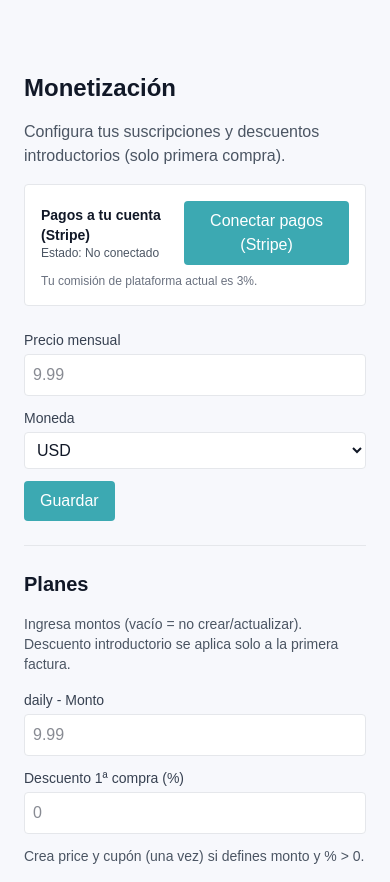
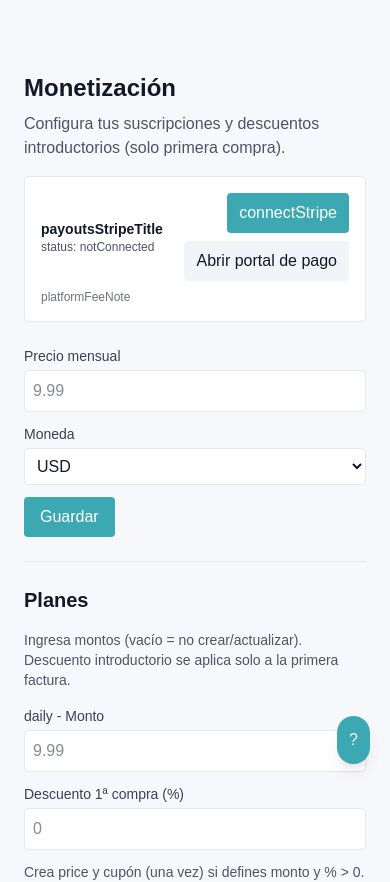
Before and after one commit to carlockk/lustlyvip, a Next.js app: page /monetization in a window 390 px wide. Shown: the top 882 px of the page. Built offline with nearby package versions, Linux system fonts and the light colour scheme; no server answers.

Commit message:
monetization tooltip

```diff
--- a/src/app/monetization/page.js
+++ b/src/app/monetization/page.js
@@ -1,186 +1,452 @@
 // src/app/monetization/page.js
+"use client";
 
-'use client';
-
-import { useState, useEffect } from 'react';
-import { useLanguage } from '@/lib/i18n';
+import { useEffect, useState } from "react";
+import { useLanguage } from "@/lib/i18n";
 
 export default function MonetizationPage() {
   const { t } = useLanguage();
-  const [amount, setAmount] = useState('');
-  const [currency, setCurrency] = useState('usd');
+
+  // precio base
+  const [amount, setAmount] = useState("");
+  const [currency, setCurrency] = useState("usd");
   const [loading, setLoading] = useState(false);
   const [message, setMessage] = useState(null);
   const [current, setCurrent] = useState(null);
+
+  // planes
   const [plans, setPlans] = useState({
-    day_1: { amount: '', introPercent: '' },
-    week_1: { amount: '', introPercent: '' },
-    month_1: { amount: '', introPercent: '' },
-    month_3: { amount: '', introPercent: '' },
-    month_6: { amount: '', introPercent: '' },
-    year_1: { amount: '', introPercent: '' },
+    day_1: { amount: "", introPercent: "" },
+    week_1: { amount: "", introPercent: "" },
+    month_1: { amount: "", introPercent: "" },
+    month_3: { amount: "", introPercent: "" },
+    month_6: { amount: "", introPercent: "" },
+    year_1: { amount: "", introPercent: "" },
   });
   const [savingPlans, setSavingPlans] = useState(false);
-  const [connect, setConnect] = useState({ connected: false, chargesEnabled: false, accountId: null, loading: false, error: null });
+
+  // stripe connect + portal
+  const [connect, setConnect] = useState({
+    connected: false,
+    chargesEnabled: false,
+    accountId: null,
+    loading: false,
+    error: null,
+  });
+
+  // ayuda móvil
+  const [showHelp, setShowHelp] = useState(false);
 
   useEffect(() => {
     (async () => {
       try {
-        const res = await fetch('/api/creators/monetization');
+        const res = await fetch("/api/creators/monetization");
         const data = await res.json();
         if (res.ok) setCurrent(data);
       } catch {}
       try {
-        const r2 = await fetch('/api/creators/monetization/plans');
+        const r2 = await fetch("/api/creators/monetization/plans");
         const d2 = await r2.json();
         if (r2.ok) {
           const intro = d2.introPercents || {};
           setPlans((prev) => ({
             ...prev,
-            day_1: { amount: '', introPercent: intro.day_1 || '' },
-            week_1: { amount: '', introPercent: intro.week_1 || '' },
-            month_1: { amount: '', introPercent: intro.month_1 || '' },
-            month_3: { amount: '', introPercent: intro.month_3 || '' },
-            month_6: { amount: '', introPercent: intro.month_6 || '' },
-            year_1: { amount: '', introPercent: intro.year_1 || '' },
+            day_1: { amount: "", introPercent: intro.day_1 || "" },
+            week_1: { amount: "", introPercent: intro.week_1 || "" },
+            month_1: { amount: "", introPercent: intro.month_1 || "" },
+            month_3: { amount: "", introPercent: intro.month_3 || "" },
+            month_6: { amount: "", introPercent: intro.month_6 || "" },
+            year_1: { amount: "", introPercent: intro.year_1 || "" },
           }));
         }
       } catch {}
       try {
-        const cs = await fetch('/api/stripe/connect/status');
+        const cs = await fetch("/api/stripe/connect/status");
         const j = await cs.json();
-        if (cs.ok) setConnect((c)=>({ ...c, ...j }));
+        if (cs.ok) setConnect((c) => ({ ...c, ...j }));
       } catch {}
     })();
   }, []);
 
-  const save = async (e) => {
+  // ───────────────────────────────────────────────────────────
+  // Actions
+  // ───────────────────────────────────────────────────────────
+  async function handleConnect() {
+    try {
+      setConnect((c) => ({ ...c, loading: true, error: null }));
+      const r = await fetch("/api/stripe/connect/onboard", { method: "POST" });
+      const j = await r.json();
+      if (!r.ok) throw new Error(j.message || "Error");
+      window.location.href = j.url; // Stripe onboarding
+    } catch (e) {
+      setConnect((c) => ({ ...c, loading: false, error: e.message }));
+    }
+  }
+
+  async function refreshConnectStatus() {
+    try {
+      setConnect((c) => ({ ...c, loading: true, error: null }));
+      const r = await fetch("/api/stripe/connect/status", { method: "POST" });
+      const j = await r.json();
+      if (!r.ok) throw new Error(j.message || "Error");
+      setConnect((c) => ({ ...c, ...j, loading: false }));
+    } catch (e) {
+      setConnect((c) => ({ ...c, loading: false, error: e.message }));
+    }
+  }
+
+  async function openPortal() {
+    try {
+      setConnect((c) => ({ ...c, loading: true, error: null }));
+      const endpoint =
+        process.env.NODE_ENV === "production"
+          ? "/api/stripe/portal"
+          : "/api/stripe/portal/dev";
+      const res = await fetch(endpoint, { method: "POST" });
+      const data = await res.json().catch(() => null);
+      if (!res.ok || !data?.url)
+        throw new Error((data && data.message) || t("openStripePortal"));
+      window.location.href = data.url; // Stripe customer portal
+    } catch (e) {
+      setConnect((c) => ({ ...c, loading: false, error: e.message }));
+    }
+  }
+
+  async function save(e) {
     e.preventDefault();
     setLoading(true);
     setMessage(null);
     try {
-      const cents = (currency.toLowerCase() === 'clp')
-        ? parseInt(amount, 10)
-        : Math.round(parseFloat(amount) * 100);
-      const res = await fetch('/api/creators/monetization', {
-        method: 'POST',
-        headers: { 'Content-Type': 'application/json' },
-        body: JSON.stringify({ amount: cents, currency })
+      const cents =
+        currency.toLowerCase() === "clp"
+          ? parseInt(amount, 10)
+          : Math.round(parseFloat(amount || "0") * 100);
+
+      if (!Number.isFinite(cents) || cents <= 0)
+        throw new Error(t("invalidAmount") || "Monto inválido");
+
+      const res = await fetch("/api/creators/monetization", {
+        method: "POST",
+        headers: { "Content-Type": "application/json" },
+        body: JSON.stringify({ amount: cents, currency }),
       });
       const data = await res.json();
-      if (!res.ok) throw new Error(data.message || 'Error');
-      setMessage(t('saved'));
+      if (!res.ok) throw new Error(data.message || "Error");
+      setMessage(t("saved") || "Guardado");
       setCurrent(data);
     } catch (e) {
       setMessage(e.message);
     } finally {
       setLoading(false);
     }
-  };
+  }
 
-  const savePlans = async (e) => {
+  async function savePlans(e) {
     e.preventDefault();
     setSavingPlans(true);
     setMessage(null);
     try {
       const bodyPlans = {};
       for (const [k, v] of Object.entries(plans)) {
-        const amt = (v.amount || '').trim();
-        const pct = (v.introPercent || '').trim();
+        const amt = (v.amount || "").trim();
+        const pct = (v.introPercent || "").trim();
         if (amt) {
-          const cents = (currency.toLowerCase() === 'clp') ? parseInt(amt, 10) : Math.round(parseFloat(amt) * 100);
-          if (!Number.isFinite(cents) || cents <= 0) throw new Error(`Monto inválido para ${k}`);
+          const cents =
+            currency.toLowerCase() === "clp"
+              ? parseInt(amt, 10)
+              : Math.round(parseFloat(amt) * 100);
+          if (!Number.isFinite(cents) || cents <= 0)
+            throw new Error(`Monto inválido para ${k}`);
           const introPercent = pct ? parseInt(pct, 10) : 0;
           bodyPlans[k] = { amount: cents, introPercent };
         }
       }
-      if (Object.keys(bodyPlans).length === 0) throw new Error('Define al menos un plan con monto.');
-      const res = await fetch('/api/creators/monetization/plans', {
-        method: 'POST',
-        headers: { 'Content-Type': 'application/json' },
-        body: JSON.stringify({ currency, plans: bodyPlans })
+      if (Object.keys(bodyPlans).length === 0)
+        throw new Error(
+          t("defineAtLeastOnePlan") || "Define al menos un plan con monto."
+        );
+
+      const res = await fetch("/api/creators/monetization/plans", {
+        method: "POST",
+        headers: { "Content-Type": "application/json" },
+        body: JSON.stringify({ currency, plans: bodyPlans }),
       });
       const data = await res.json();
-      if (!res.ok) throw new Error(data.message || 'Error');
-      setMessage(t('saved'));
+      if (!res.ok) throw new Error(data.message || "Error");
+      setMessage(t("saved") || "Guardado");
     } catch (e) {
       setMessage(e.message);
     } finally {
       setSavingPlans(false);
     }
-  };
+  }
 
+  // ───────────────────────────────────────────────────────────
+  // UI
+  // ───────────────────────────────────────────────────────────
   return (
     <div className="max-w-md mx-auto p-6">
-      <h1 className="text-2xl font-bold mb-4">{t('monetizationTitle')}</h1>
-      <p className="text-gray-400 mb-4">{t('monetizationDesc')}</p>
+      <h1 className="text-2xl font-bold mb-2">
+        {t("monetizationTitle") || "Monetización"}
+      </h1>
+      <p className="text-gray-400 mb-4">
+        {t("monetizationDesc") ||
+          "Configura tus suscripciones y descuentos introductorios."}
+      </p>
+
+      {/* Stripe Connect + Portal (ambos botones para el creador) */}
       <div className="mb-6 p-4 border border-gray-700 rounded bg-gray-800">
-        <div className="flex items-center justify-between">
-          <div>
-            <div className="text-sm font-semibold">Pagos a tu cuenta (Stripe)</div>
-            <div className="text-xs text-gray-400">Estado: {connect.connected ? (connect.chargesEnabled ? 'Conectado y listo para cobrar' : 'Conectado, pendiente de verificación') : 'No conectado'}</div>
-            {connect.accountId && <div className="text-xs text-gray-500">Cuenta: {connect.accountId}</div>}
+        <div className="flex items-center justify-between gap-3">
+          <div className="min-w-0">
+            <div className="text-sm font-semibold">
+              {t("payoutsStripeTitle") || "Pagos a tu cuenta (Stripe)"}
+            </div>
+            <div className="text-xs text-gray-400">
+              {t("status") || "Estado"}:{" "}
+              {connect.connected
+                ? connect.chargesEnabled
+                  ? t("connectedAndReady") || "Conectado y listo para cobrar"
+                  : t("connectedPending") || "Conectado, pendiente de verificación"
+                : t("notConnected") || "No conectado"}
+            </div>
+            {connect.accountId && (
+              <div className="text-xs text-gray-500 truncate">
+                {t("account") || "Cuenta"}: {connect.accountId}
+              </div>
+            )}
           </div>
-          {!connect.connected ? (
-            <button
-              onClick={async()=>{ try{ setConnect(c=>({ ...c, loading:true, error:null })); const r = await fetch('/api/stripe/connect/onboard', { method:'POST' }); const j = await r.json(); if(!r.ok) throw new Error(j.message||'Error'); window.location.href = j.url; } catch(e){ setConnect(c=>({ ...c, loading:false, error: e.message })); } }}
-              className={`px-3 py-2 rounded ${connect.loading ? 'bg-gray-600' : 'bg-pink-600 hover:bg-pink-700'}`}
-            >{connect.loading ? 'Abriendo…' : 'Conectar pagos (Stripe)'}</button>
-          ) : (
-            <button onClick={async()=>{ try{ setConnect(c=>({ ...c, loading:true, error:null })); const r = await fetch('/api/stripe/connect/status', { method:'POST' }); const j = await r.json(); if(!r.ok) throw new Error(j.message||'Error'); setConnect(c=>({ ...c, ...j, loading:false })); } catch(e){ setConnect(c=>({ ...c, loading:false, error:e.message })); } }} className={`px-3 py-2 rounded ${connect.loading ? 'bg-gray-600' : 'bg-gray-700 hover:bg-gray-600'}`}>Revisar estado</button>
-          )}
+
+          {/* Botones (desktop con tooltip, mobile sin hover) */}
+          <div className="flex flex-col items-end gap-2">
+            <div className="relative group">
+              {!connect.connected ? (
+                <button
+                  onClick={handleConnect}
+                  className={`px-3 py-2 rounded ${
+                    connect.loading
+                      ? "bg-gray-600"
+                      : "bg-pink-600 hover:bg-pink-700"
+                  }`}
+                >
+                  {connect.loading
+                    ? t("opening") || "Abriendo…"
+                    : t("connectStripe") || "Conectar pagos (Stripe)"}
+                </button>
+              ) : (
+                <button
+                  onClick={refreshConnectStatus}
+                  className={`px-3 py-2 rounded ${
+                    connect.loading
+                      ? "bg-gray-600"
+                      : "bg-gray-700 hover:bg-gray-600"
+                  }`}
+                >
+                  {t("checkStatus") || "Revisar estado"}
+                </button>
+              )}
+
+              {/* Tooltip desktop */}
+              <div className="hidden md:block absolute -top-16 right-0 w-72 bg-black/90 text-xs text-gray-200 p-2 rounded opacity-0 group-hover:opacity-100 transition pointer-events-none">
+                {t("connectStripeHelp") ||
+                  "Crea o vincula tu cuenta de Stripe para recibir pagos en tu banco. Es obligatorio para cobrar suscripciones y PPV."}
+              </div>
+            </div>
+
+            <div className="relative group">
+              <button
+                onClick={openPortal}
+                className={`px-3 py-2 rounded ${
+                  connect.loading
+                    ? "bg-gray-600"
+                    : "bg-gray-700 hover:bg-gray-600"
+                }`}
+              >
+                {t("openPaymentPortal") || "Añadir tarjeta / Portal"}
+              </button>
+
+              {/* Tooltip desktop */}
+              <div className="hidden md:block absolute -top-16 right-0 w-72 bg-black/90 text-xs text-gray-200 p-2 rounded opacity-0 group-hover:opacity-100 transition pointer-events-none">
+                {t("addCardHelp") ||
+                  "Abre el portal de Stripe para agregar y gestionar tus métodos de pago (como comprador)."}
+              </div>
+            </div>
+          </div>
         </div>
-        {connect.error && <div className="text-xs text-red-400 mt-2">{connect.error}</div>}
-        <div className="text-xs text-gray-500 mt-2">Tu comisión de plataforma actual es 3%.</div>
+
+        {connect.error && (
+          <div className="text-xs text-red-400 mt-2">{connect.error}</div>
+        )}
+        <div className="text-xs text-gray-500 mt-2">
+          {t("platformFeeNote") ||
+            "Tu comisión de plataforma actual es 3%."}
+        </div>
       </div>
+
       {current?.priceId && (
-        <p className="text-sm text-gray-400 mb-2">{t('currentPrice')}: {current.priceId}</p>
+        <p className="text-sm text-gray-400 mb-2">
+          {(t("currentPrice") || "Price actual") + ": "}
+          {current.priceId}
+        </p>
       )}
+
+      {/* Precio mensual */}
       <form onSubmit={save} className="space-y-3">
         <div>
-          <label className="block text-sm text-gray-300 mb-1">{t('monthlyPrice')}</label>
-          <input value={amount} onChange={e => setAmount(e.target.value)} placeholder="9.99" className="w-full p-2 bg-gray-800 border border-gray-700 rounded" />
+          <label className="block text-sm text-gray-300 mb-1">
+            {t("monthlyPrice") || "Precio mensual"}
+          </label>
+          <input
+            value={amount}
+            onChange={(e) => setAmount(e.target.value)}
+            placeholder="9.99"
+            className="w-full p-2 bg-gray-800 border border-gray-700 rounded"
+            inputMode="decimal"
+          />
         </div>
         <div>
-          <label className="block text-sm text-gray-300 mb-1">{t('currencyLabel')}</label>
-          <select value={currency} onChange={e => setCurrency(e.target.value)} className="w-full p-2 bg-gray-800 border border-gray-700 rounded">
+          <label className="block text-sm text-gray-300 mb-1">
+            {t("currencyLabel") || "Moneda"}
+          </label>
+          <select
+            value={currency}
+            onChange={(e) => setCurrency(e.target.value)}
+            className="w-full p-2 bg-gray-800 border border-gray-700 rounded"
+          >
             <option value="usd">USD</option>
             <option value="eur">EUR</option>
             <option value="clp">CLP</option>
           </select>
         </div>
-        <button disabled={loading} className={`px-4 py-2 rounded ${loading ? 'bg-gray-600' : 'bg-pink-600 hover:bg-pink-700'}`}>{loading ? t('saving') : t('save')}</button>
+        <button
+          disabled={loading}
+          className={`px-4 py-2 rounded ${
+            loading ? "bg-gray-600" : "bg-pink-600 hover:bg-pink-700"
+          }`}
+        >
+          {loading ? t("saving") || "Guardando…" : t("save") || "Guardar"}
+        </button>
       </form>
+
       {message && <p className="mt-3">{message}</p>}
 
       <hr className="my-6 border-gray-700" />
+
+      {/* Planes */}
       <form onSubmit={savePlans} className="space-y-4">
-        <h2 className="text-xl font-semibold">{t('plansTitle')}</h2>
-        <p className="text-sm text-gray-400">{t('plansHelp')}</p>
+        <h2 className="text-xl font-semibold">
+          {t("plansTitle") || "Planes"}
+        </h2>
+        <p className="text-sm text-gray-400">
+          {t("plansHelp") ||
+            "Ingresa montos (vacío = no crear/actualizar). El descuento introductorio se aplica solo a la primera factura."}
+        </p>
 
         {[
-          { key: 'day_1', label: t('daily') || 'Diario' },
-          { key: 'week_1', label: t('weekly') },
-          { key: 'month_1', label: t('monthly') },
-          { key: 'month_3', label: t('quarterly') },
-          { key: 'month_6', label: t('semiannual') },
-          { key: 'year_1', label: t('annual') },
+          { key: "day_1", label: t("daily") || "Diario" },
+          { key: "week_1", label: t("weekly") || "Semanal" },
+          { key: "month_1", label: t("monthly") || "Mensual" },
+          { key: "month_3", label: t("quarterly") || "Trimestral" },
+          { key: "month_6", label: t("semiannual") || "Semestral" },
+          { key: "year_1", label: t("annual") || "Anual" },
         ].map(({ key, label }) => (
-          <div key={key} className="grid grid-cols-1 sm:grid-cols-3 gap-3 items-end">
+          <div
+            key={key}
+            className="grid grid-cols-1 sm:grid-cols-3 gap-3 items-end"
+          >
             <div>
-              <label className="block text-sm text-gray-300 mb-1">{label} - {t('amount')}</label>
-              <input value={plans[key].amount} onChange={e=>setPlans(p=>({ ...p, [key]: { ...p[key], amount: e.target.value } }))} placeholder="9.99" className="w-full p-2 bg-gray-800 border border-gray-700 rounded" />
+              <label className="block text-sm text-gray-300 mb-1">
+                {label} - {t("amount") || "Monto"}
+              </label>
+              <input
+                value={plans[key].amount}
+                onChange={(e) =>
+                  setPlans((p) => ({
+                    ...p,
+                    [key]: { ...p[key], amount: e.target.value },
+                  }))
+                }
+                placeholder="9.99"
+                className="w-full p-2 bg-gray-800 border border-gray-700 rounded"
+                inputMode="decimal"
+              />
             </div>
             <div>
-              <label className="block text-sm text-gray-300 mb-1">{t('introDiscountOnce')}</label>
-              <input value={plans[key].introPercent} onChange={e=>setPlans(p=>({ ...p, [key]: { ...p[key], introPercent: e.target.value } }))} placeholder="0" className="w-full p-2 bg-gray-800 border border-gray-700 rounded" />
+              <label className="block text-sm text-gray-300 mb-1">
+                {t("introDiscountOnce") ||
+                  "Descuento 1ª compra (%)"}
+              </label>
+              <input
+                value={plans[key].introPercent}
+                onChange={(e) =>
+                  setPlans((p) => ({
+                    ...p,
+                    [key]: { ...p[key], introPercent: e.target.value },
+                  }))
+                }
+                placeholder="0"
+                className="w-full p-2 bg-gray-800 border border-gray-700 rounded"
+                inputMode="numeric"
+              />
             </div>
-            <div className="text-sm text-gray-400">{t('createCouponHelp')}</div>
+            <div className="text-sm text-gray-400">
+              {t("createCouponHelp") ||
+                "Crea price y cupón (una vez) si defines monto y % > 0."}
+            </div>
           </div>
         ))}
 
-        <button disabled={savingPlans} className={`px-4 py-2 rounded ${savingPlans ? 'bg-gray-600' : 'bg-pink-600 hover:bg-pink-700'}`}>{savingPlans ? t('saving') : t('savePlans')}</button>
+        <button
+          disabled={savingPlans}
+          className={`px-4 py-2 rounded ${
+            savingPlans ? "bg-gray-600" : "bg-pink-600 hover:bg-pink-700"
+          }`}
+        >
+          {savingPlans ? t("saving") || "Guardando…" : t("savePlans") || "Guardar planes"}
+        </button>
       </form>
+
+      {/* FAB de ayuda en móvil */}
+      <button
+        onClick={() => setShowHelp(true)}
+        className="md:hidden fixed bottom-20 right-5 p-3 rounded-full bg-pink-600 shadow-lg"
+        aria-label="Ayuda"
+      >
+        ?
+      </button>
+
+      {showHelp && (
+        <div className="fixed inset-0 z-50">
+          <div
+            className="absolute inset-0 bg-black/60"
+            onClick={() => setShowHelp(false)}
+          />
+          <div className="absolute bottom-0 left-0 right-0 bg-gray-900 border-t border-gray-700 rounded-t-2xl p-5">
+            <h3 className="text-lg font-semibold mb-2">
+              {t("whatIsConnectStripeTitle") ||
+                "¿Qué es “Conectar pagos (Stripe)”?"}
+            </h3>
+            <p className="text-sm text-gray-300">
+              {t("whatIsConnectStripeBody") ||
+                "Es el proceso para crear o vincular tu cuenta de Stripe y poder recibir pagos en tu banco. Stripe te pedirá datos personales y bancarios. Sin completarlo, no podrás cobrar suscripciones ni PPV."}
+            </p>
+
+            <h3 className="text-lg font-semibold mt-4 mb-2">
+              {t("whatIsAddCardTitle") || "¿Y “Añadir tarjeta / Portal”?"}
+            </h3>
+            <p className="text-sm text-gray-300">
+              {t("whatIsAddCardBody") ||
+                "Abre el portal de Stripe para agregar y gestionar tus métodos de pago como comprador. Útil si también compras contenido."}
+            </p>
+
+            <button
+              onClick={() => setShowHelp(false)}
+              className="mt-4 w-full py-2 rounded bg-gray-800 hover:bg-gray-700"
+            >
+              {t("okUnderstood") || "Entendido"}
+            </button>
+          </div>
+        </div>
+      )}
     </div>
   );
 }
```
